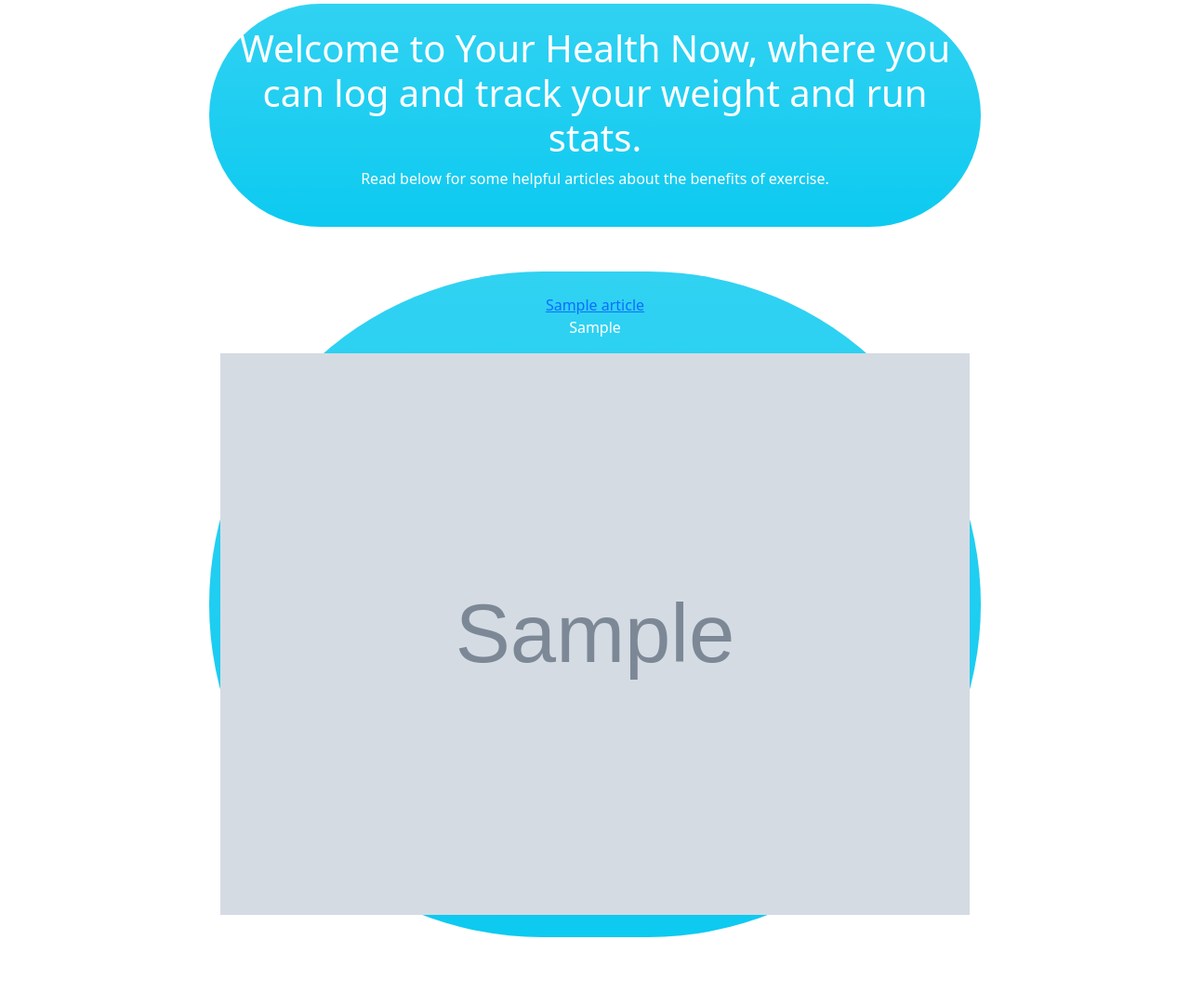
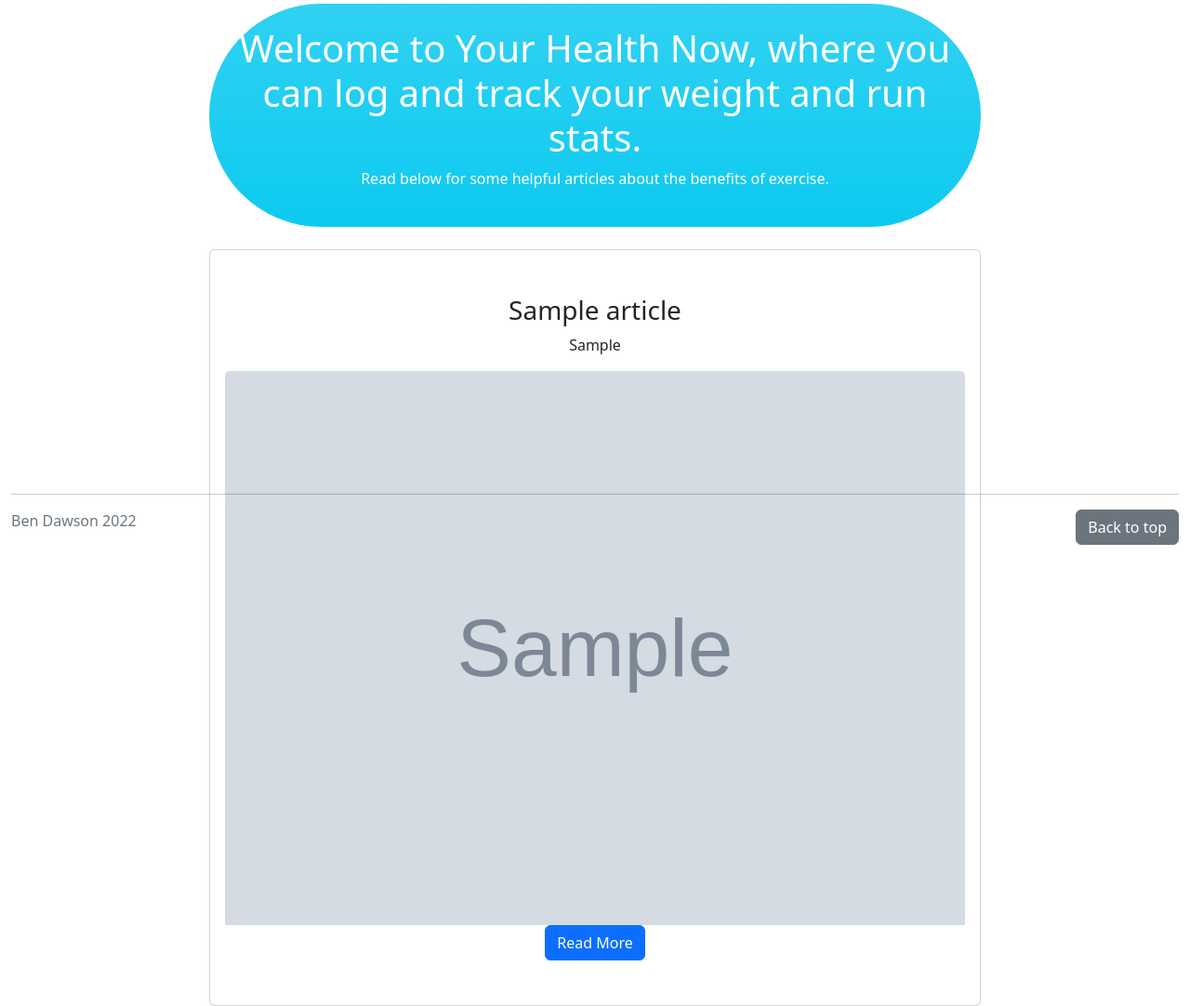
Before and after one commit to BenD2525/Your-Health-Now, a Django app: page / in a window 1280 px wide. Shown: the part 212-1294 px from the top of the page at 93% size. Before the commit the page ends 1220 px from the top, so only its background shows below. Run offline with Django 3.2, Linux system fonts and the light colour scheme; tables that the repository leaves empty hold one stand-in row (values such as "Sample post"); grey boxes marked "Sample" are stand-in pictures; some libraries are stand-ins or nearby versions.

Commit message:
Fix article view, change article formatting to cards and add footer

```diff
--- a/HealthHub/templates/base.html
+++ b/HealthHub/templates/base.html
@@ -61,10 +61,15 @@
                 {% block content %}
 
                 {% endblock content %}
-
             </div>
         </div>
     </div>
+
+    <footer class="container-fluid fixed-bottom">
+        <hr>
+        <a href="#" class="btn btn-secondary float-end">Back to top</a>
+        <p class="text-muted"> Ben Dawson 2022</p>
+      </footer>
     <script src="https://cdn.jsdelivr.net/npm/@popperjs/core@2.10.2/dist/umd/popper.min.js"
         integrity="sha384-7+zCNj/IqJ95wo16oMtfsKbZ9ccEh31eOz1HGyDuCQ6wgnyJNSYdrPa03rtR1zdB" crossorigin="anonymous">
     </script>
--- a/HealthHub/templates/home.html
+++ b/HealthHub/templates/home.html
@@ -13,11 +13,12 @@
 
 {% for article in articles %}
 <div class="container-fluid">
-    <div class="row">
-        <div class="col-sm-12 text-center py-4 my-4 bg-info bg-gradient rounded-pill text-white">
-            <a href="article/{{ article.id }}">{{ article.title }}</a>
+    <div class="row card">
+        <div class="col-sm-12 text-center py-4 my-4 card-body">
+            <h3 class="card-title">{{ article.title }}</h3>
             <p>{{ article.topic }}</p>
             <img class="card-img-top" src=" {{ article.featured_image }}">
+            <a href="article/{{ article.id }}" class="btn btn-primary">Read More</a>
         </div>
     </div>
 </div>
--- a/HealthHub/urls.py
+++ b/HealthHub/urls.py
@@ -13,5 +13,5 @@ urlpatterns = [
     path('favicon.ico', RedirectView.as_view(url=staticfiles_storage.url("favicon.ico"))),
     path('MyHealth/delete/<item_id>', views.delete_entry, name='health_hub_delete'),
     path('MyHealth/edit/<int:pk>', views.EditHealth.as_view(), name='health_hub_edit'),
-    path('MyHealth/article/<int:pk>', views.article_detail, name='health_hub_article'),
+    path('article/<item_id>', views.article_detail, name='health_hub_article'),
 ]
--- a/HealthHub/views.py
+++ b/HealthHub/views.py
@@ -113,17 +113,12 @@ class EditHealth(UpdateView):
     fields = ['weight', 'run_distance', 'run_time']
 
 
-def article_detail(request):
-    serialized_articles = []
-    articles = Article.objects.all()
-    for article in articles:
-        serialized_articles.append({
+def article_detail(request, item_id):
+    article = Article.objects.get(id=item_id)
+    context = {
             "title": article.title,
             "topic": article.topic,
             "featured_image": article.featured_image,
             "content": article.content,
-        })
-    context = {
-        "articles": serialized_articles
         }
-    return render(request, 'home.html', context)
+    return render(request, 'health_hub_article.html', context)
```
Also changed, not shown: HealthHub/templates/health_hub_article.html (+15 -1 lines).
